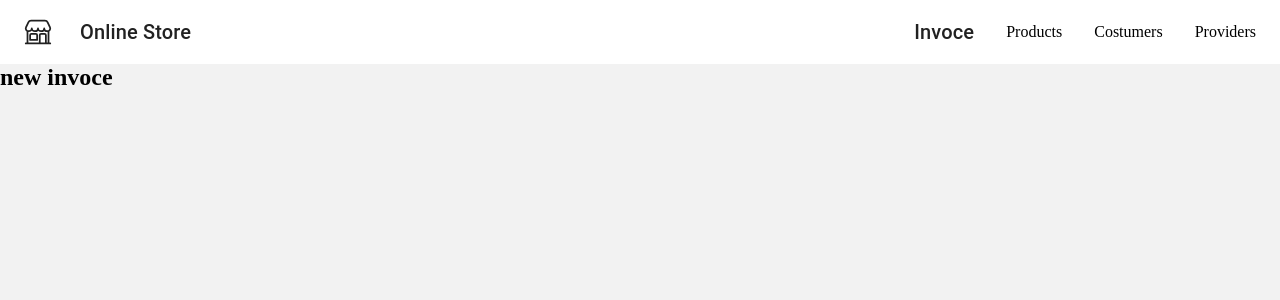
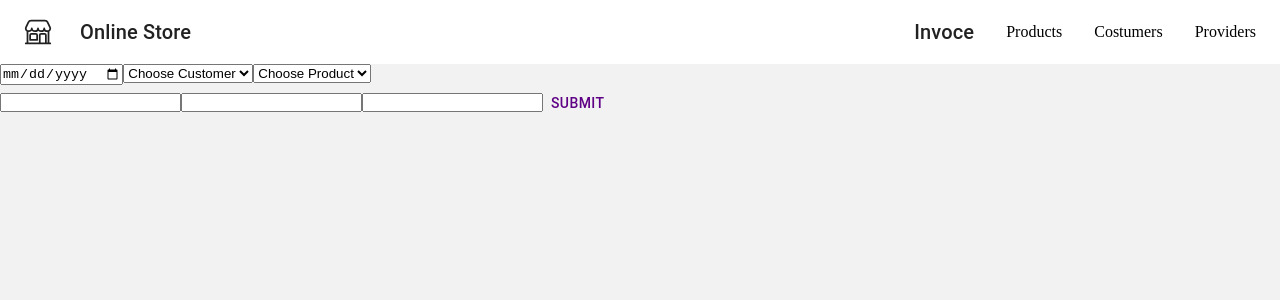
Before and after one commit to RestrepoYHZY/Online-Store, a React (Create React App) app in the folder 01-Frontend/online-store/: page /NewInvoce in a window 1280 px wide. Shown: the top 300 px of the page. Built offline with nearby package versions, Linux system fonts and the light colour scheme.

Commit message:
structure form has been added

```diff
--- a/01-Frontend/online-store/src/pages/NewInvoce.jsx
+++ b/01-Frontend/online-store/src/pages/NewInvoce.jsx
@@ -1,9 +1,95 @@
-import React from 'react'
+import React from "react";
+import { Form, Formik, Field } from "formik";
+import * as Yup from "yup";
+import { Button } from "@mui/material";
+
+const validationSchema = Yup.object().shape({
+  date: Yup.string().required("Sorry, this is required").trim(),
+  customer: Yup.string().required("Sorry, this is required ").trim(),
+  product: Yup.string().required("Sorry, this is required").trim(),
+});
 
 const NewInvoce = () => {
   return (
-   <h2>new invoce</h2>
-  )
-}
+    <>
+      <Formik
+        initialValues={{
+          date: "",
+          customer: "",
+          product: "",
+          price: "",
+          amount: "",
+          subtotal: "",
+        }}
+         validationSchema={validationSchema}
+        onSubmit={(values) => {
+          console.log(values);
+        }}
+      >
+        {({ handleChange, values, errors, touched, handleBlur }) => (
+          <Form>
+            <div>
+              <Field
+                type="date"
+                name="date"
+                value={values.date}
+                onChange={ handleChange}
+              />
+              <select name="customer"  value={values.customer} id="customer" onChange={handleChange}>
+                <option value="">Choose Customer</option>
+                <option value="juan">juan</option>
+                <option value="antonio">antonio</option>
+              </select>
+              {/* <Field
+                as="select"
+                name="customer"
+                values={values.customer}
+                handlers={{
+                  handleChange
 
-export default NewInvoce
+                }}
+              >
+                <option value="">Choose Customer</option>
+                <option value="">juan</option>
+                <option value="">antonio</option>
+              </Field>*/}
+              <select name="product" value={values.product} id="product" onChange={handleChange}>
+                <option value="">Choose Product</option>
+                <option value="jalea">jalea</option>
+                <option value="queso">queso</option>
+              </select>
+              {/* <Field as="select" name="product">
+                <option value="">Choose Product</option>
+                <option value="">jalea</option>
+                <option value="">queso</option>
+            </Field>*/}
+            </div>
+            <Field
+              name="price"
+              value={values.price}
+              onChange={ handleChange}
+
+            />
+
+            <Field
+              name="amount"
+              value={values.amount}
+
+               onChange={ handleChange}
+
+            />
+            <Field
+              type="number"
+              name="subtotal"
+              value={values.subtotal}
+              onChange={ handleChange}
+            />
+            <Button type="submit">Submit</Button>
+          </Form>
+        )}
+      </Formik>
+    </>
+  );
+};
+
+export default NewInvoce;
```
